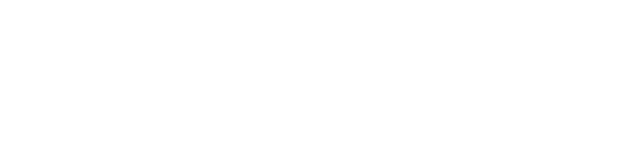
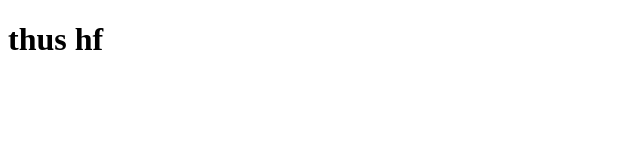
Before and after one commit to abubakar1-ai/2503, a plain HTML site: page index.html in a window 1280 px wide. Shown: the whole page, without its empty margins (0-640 px from the left). Drawn offline with Linux system fonts and the light colour scheme.

Commit message:
this is code

```diff
--- a/index.html
+++ b/index.html
@@ -6,6 +6,6 @@
     <title>Document</title>
 </head>
 <body>
-
+    <h1>thus hf</h1>
 </body>
 </html>
```
